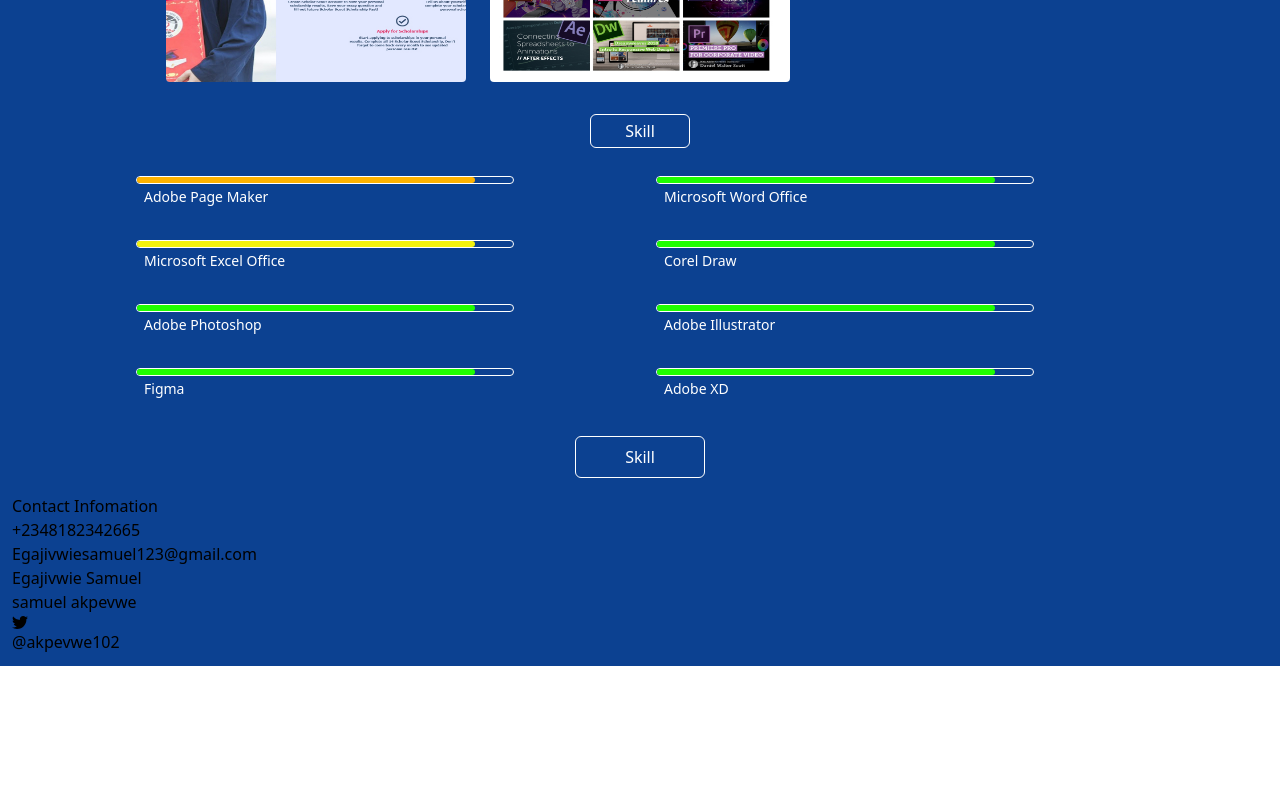
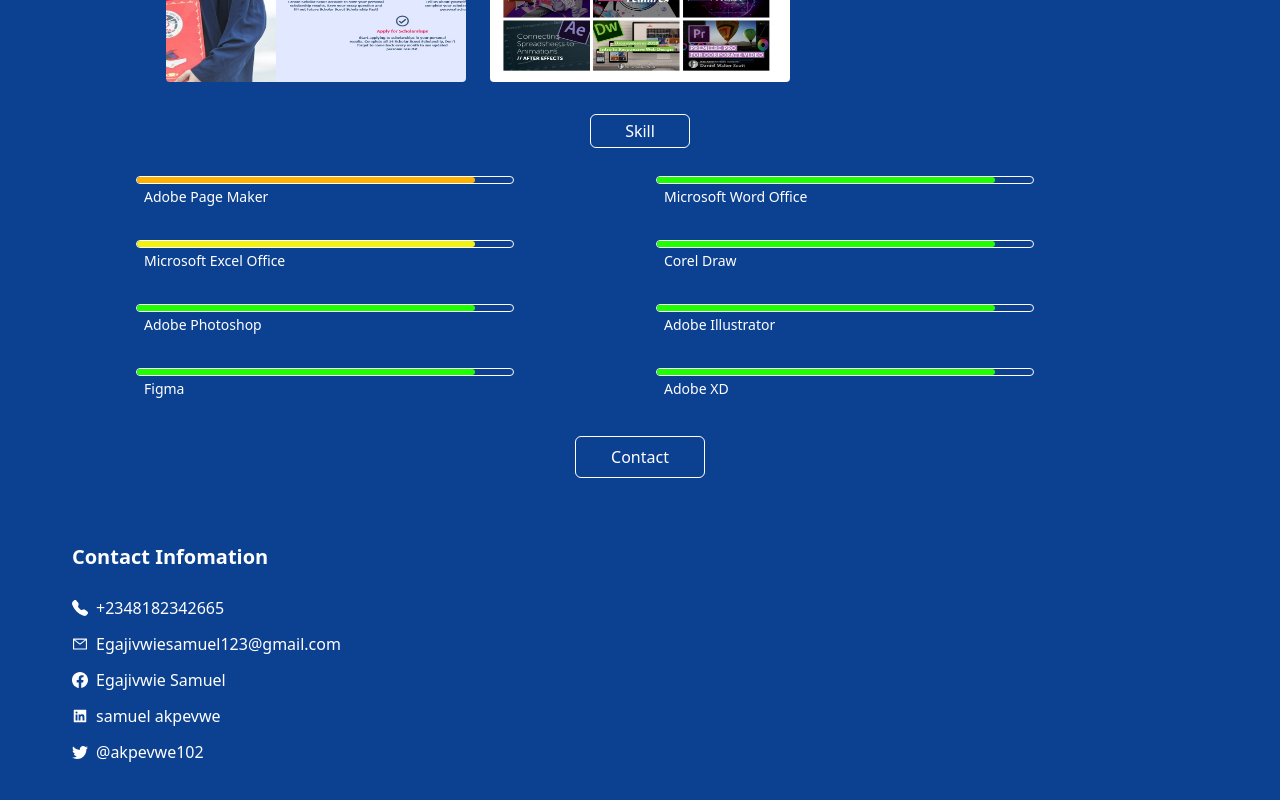
Before and after one commit to goodylove/my-ts-app, a React (Create React App) app: page / in a window 1280 px wide. Shown: the part 1564-2364 px from the top of the page. Before the commit the page ends 2230 px from the top, so only its background shows below. Built offline with nearby package versions, Linux system fonts and the light colour scheme.

Commit message:
fixed bug

```diff
--- a/src/App.css
+++ b/src/App.css
@@ -1,3 +1,13 @@
+* {
+  margin: 0;
+  padding: 0;
+  box-sizing: border-box;
+  transition: 0.6s ease-in-out;
+}
+html {
+  scroll-behavior: smooth;
+}
+
 .img-container {
   height: 301px;
   width: 301px;
--- a/src/components/About/index.tsx
+++ b/src/components/About/index.tsx
@@ -3,7 +3,7 @@
 
 const About = () => {
   return (
-    <section className="relative m-5 ">
+    <section className="relative m-5 " id="about">
       <div className="flex justify-center m-2">
         <Button
           text={"About"}
--- a/src/components/Contact/index.tsx
+++ b/src/components/Contact/index.tsx
@@ -1,30 +1,65 @@
 import Button from "./../Button/index";
 import { ImTwitter } from "react-icons/im";
+import { BsFacebook, BsFillTelephoneFill } from "react-icons/bs";
+import { AiFillLinkedin, AiOutlineMail } from "react-icons/ai";
 
 const Contact = () => {
   return (
-    <section className="bg-blue p-3">
+    <section className="bg-blue p-3 w-full" id="contact">
       <div className="flex justify-center m-2">
         <Button
-          text={"Skill"}
+          text={"Contact"}
           className="text-white  border-[1px] border-white  p-2 rounded-md w-[130px] bg-transparent  m-2"
         />
       </div>
-      <div>
-        <h2>Contact Infomation</h2>
-        <ul>
-          <li>+2348182342665</li>
-          <li>Egajivwiesamuel123@gmail.com</li>
-          <li>Egajivwie Samuel</li>
-          <li>samuel akpevwe</li>
+      <div className="flex p-6 justify-center ml-9 ">
+        <div className="text-white w-full ">
+          <h2 className="my-6 text-[20px] font-[700]">Contact Infomation</h2>
+          <ul className="flex flex-col gap-3">
             <li>
-            <a href="https://twitter.com/@akpevwe102">
+              <a href="tel:+2348182342665" className="flex items-center gap-2">
+                <BsFillTelephoneFill /> <span>+2348182342665</span>
+              </a>
+            </li>
+            <li>
+              <a
+                href="mailTo:Egajivwiesamuel123@gmail.com"
+                className="flex items-center gap-2"
+              >
+                <AiOutlineMail />
+                <span>Egajivwiesamuel123@gmail.com</span>
+              </a>
+            </li>
+            <li>
+              <a
+                href="https://facebook.com/Egajivwie Samuel"
+                className="flex items-center gap-2"
+              >
+                <BsFacebook />
+                Egajivwie Samuel
+              </a>
+            </li>
+            <li>
+              <a
+                href="https://linkedin.com/@akpevwe102"
+                className="flex items-center gap-2"
+              >
+                <AiFillLinkedin />
+                samuel akpevwe
+              </a>
+            </li>
+            <li>
+              <a
+                href="https://twitter.com/@akpevwe102"
+                className="flex items-center gap-2"
+              >
                 <ImTwitter />
                 @akpevwe102
               </a>
             </li>
           </ul>
         </div>
+      </div>
     </section>
   );
 };
--- a/src/components/Home/index.tsx
+++ b/src/components/Home/index.tsx
@@ -11,11 +11,21 @@
       >
         <h1 className="">Egajivwie samuel</h1>
         <ul className="md:flex justify-around md:w-[380px] font-thin hidden">
-          <li className="menu">Home</li>
-          <li className="menu">About</li>
-          <li className="menu">Projects</li>
-          <li className="menu">Skills</li>
-          <li className="menu">Contact</li>
+          <li className="menu">
+            <a href="#">Home</a>
+          </li>
+          <li className="menu">
+            <a href="#about">About</a>
+          </li>
+          <li className="menu">
+            <a href="#projects"> Projects</a>
+          </li>
+          <li className="menu">
+            <a href="#skills">Skills</a>
+          </li>
+          <li className="menu">
+            <a href="#contact">Contact</a>
+          </li>
         </ul>
       </header>
 
@@ -45,14 +55,18 @@
           </div>
         </div>
         <div className="flex md:w-[498px] justify-center mb-3">
+          <a href="#projects">
             <Button
               text={"See My Works"}
               className="text-blue bg-white border-2 p-2 rounded-md w-[130px] m-2"
             />
+          </a>
+          <a href="#about">
             <Button
               text={"About Me"}
               className="text-white  border-[1px] border-white  p-2 rounded-md w-[130px] bg-transparent  m-2"
             />
+          </a>
         </div>
       </div>
     </section>
--- a/src/components/Project/index.tsx
+++ b/src/components/Project/index.tsx
@@ -4,7 +4,7 @@
 import ProjectCard from "./ProjectCard";
 const Project = () => {
   return (
-    <section className="bg-blue p-3">
+    <section className="bg-blue p-3" id="projects">
       <div className="flex justify-center m-2">
         <Button
           text={"project"}
--- a/src/components/Skill/index.tsx
+++ b/src/components/Skill/index.tsx
@@ -4,7 +4,7 @@
 
 const skill = () => {
   return (
-    <section className="bg-blue flex justify-center w-full">
+    <section className="bg-blue flex justify-center w-full" id="skills">
       <div className="w-[80%] flex flex-col justify-center ">
         <div className="flex justify-center m-3">
           <Button
```
Lines whose indentation alone changed are shown as unchanged.
